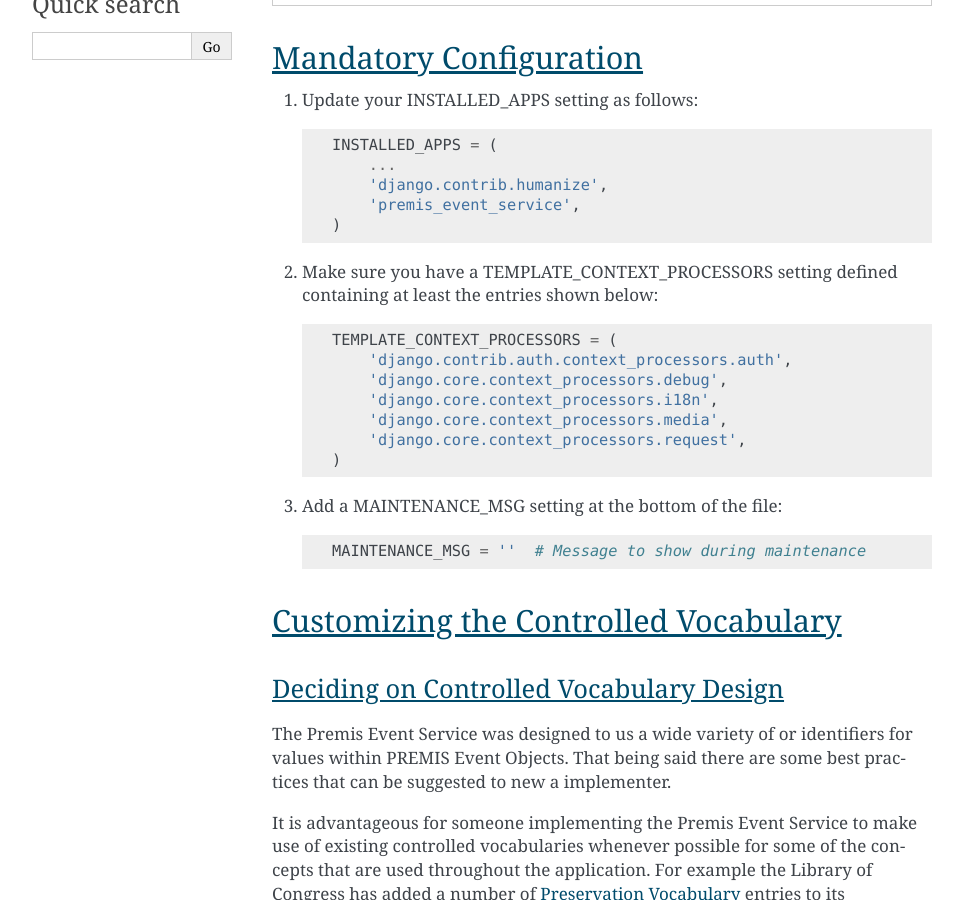
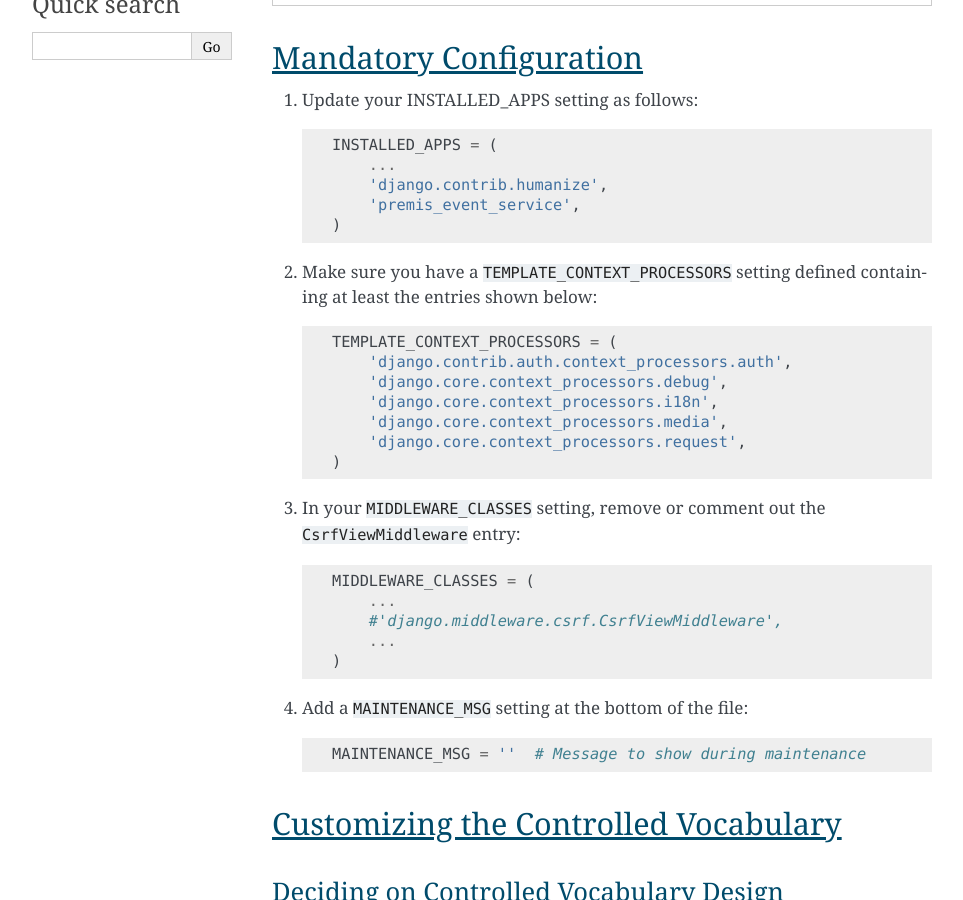
Before and after one commit to unt-libraries/django-premis-event-service, a Sphinx documentation site: the page built from docs/source/configuration.rst, in a window 1280 px wide and 900 px high, scrolled down 363 px. Shown: the whole window, without its empty margins (148-1111 px from the left). Built offline with Sphinx 7.4.7, drawn with Linux system fonts in a browser that asks for light colours.

Commit message:
Update docs to instruct disabling of CSRF middleware
Having this middleware enabled breaks API functionality.

```diff
--- a/docs/source/configuration.rst
+++ b/docs/source/configuration.rst
@@ -23,8 +23,8 @@ Mandatory Configuration
         'premis_event_service',
     )
 
-2. Make sure you have a TEMPLATE_CONTEXT_PROCESSORS setting defined containing
-   at least the entries shown below::
+2. Make sure you have a ``TEMPLATE_CONTEXT_PROCESSORS`` setting defined
+   containing at least the entries shown below::
 
     TEMPLATE_CONTEXT_PROCESSORS = (
         'django.contrib.auth.context_processors.auth',
@@ -34,7 +34,16 @@ Mandatory Configuration
         'django.core.context_processors.request',
     )
 
-3. Add a MAINTENANCE_MSG setting at the bottom of the file::
+3. In your ``MIDDLEWARE_CLASSES`` setting, remove or comment out the
+   ``CsrfViewMiddleware`` entry::
+
+    MIDDLEWARE_CLASSES = (
+        ...
+        #'django.middleware.csrf.CsrfViewMiddleware',
+        ...
+    )
+
+4. Add a ``MAINTENANCE_MSG`` setting at the bottom of the file::
 
     MAINTENANCE_MSG = ''  # Message to show during maintenance
 
```
